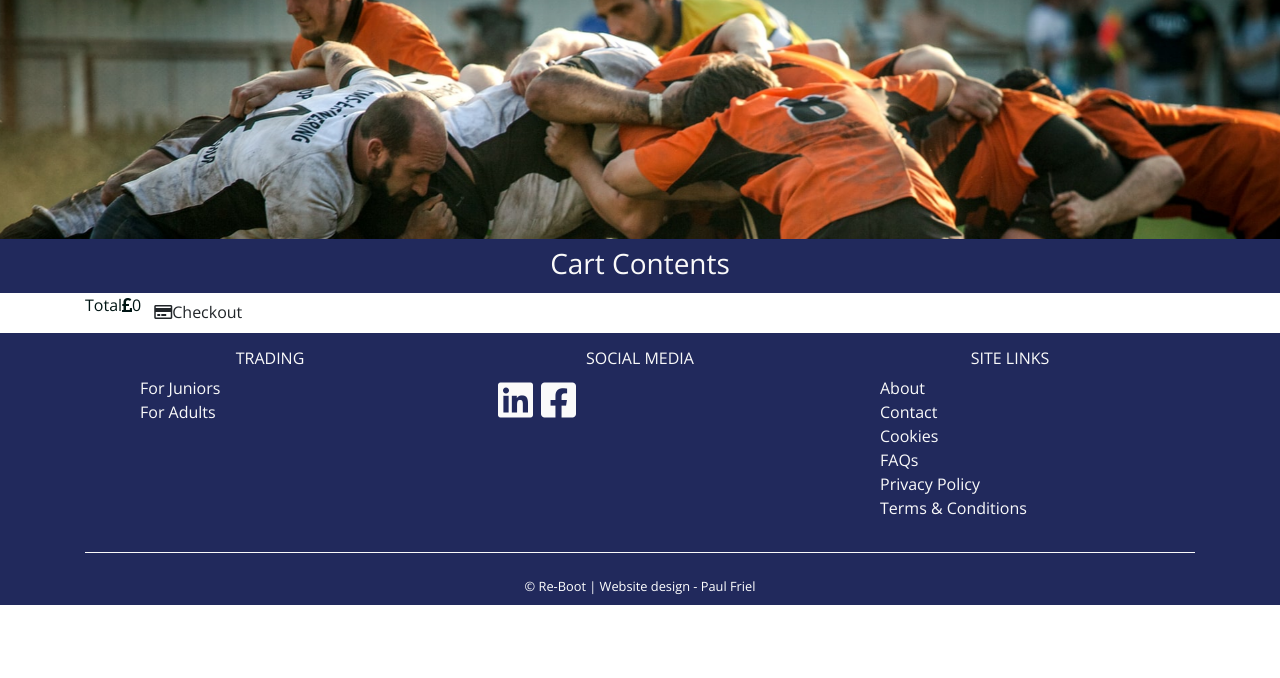
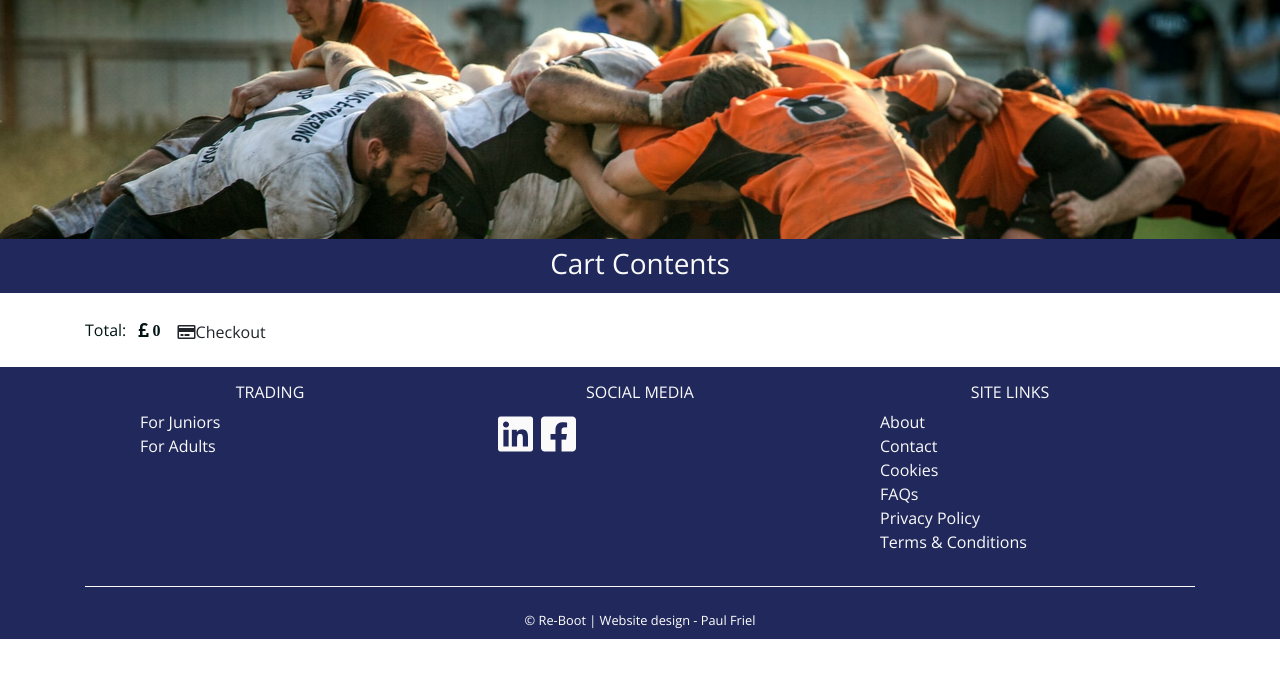
Before and after one commit to Spagettileg/reboot-pbf, a Django app: page /cart/ in a window 1280 px wide. Shown: the part 92-770 px from the top of the page. Run offline with Django 3.2, Linux system fonts and the light colour scheme; some libraries are stand-ins or nearby versions.

Commit message:
Product view reduced to image, customer, make, size and price only for improved UXD.

```diff
--- a/cart/templates/cart.html
+++ b/cart/templates/cart.html
@@ -3,22 +3,20 @@
 <div class="pt-2 pb-1 col-12 product-category text-center">
     <h3>Cart Contents</h3>
 </div>
-<div class="row row-flex">
+
+<div class="row row-cols-1 row-cols-md-4">
     {% for item in cart_items %}
     <!-- The for loop is looping over item in cart_items because we're only going to show what's currently in our cart. -->
-    <div class="col-xs-10 col-xs-offset-1 col-sm-offset-0 col-sm-6 col-md-4">
-
-        <div class="product-image" style="background-image: url('{{ MEDIA_URL }}{{ item.product.image }}'); height:200px; width:200px"></div>
-        <!-- item.product.image being used as we are only focused upon items in the cart -->
-        <div class="caption">
+    <div class="col mb-1">
+        <div class="panel-body">
+            <p><strong>{{ item.product.customer }}</strong></p>
+            <div class="product-image" style="background-image: url('{{ MEDIA_URL }}{{ item.product.image }}'); height:200px; width:200px"></div>
             <p><strong>Make: </strong>{{ item.product.make }}</p>
             <p><strong>Size: </strong>{{ item.product.size }}</p>
-            <p><strong>Colour: </strong>{{ item.product.colour }}</p>
-            <p><strong>Studs: </strong>{{ item.product.studs }}</p>
-            <p><strong>Quality: </strong>{{ item.product.quality }}</p>
-            <p><strong>Price: </strong><span class="fas fa-pound-sign"
-            aria-hidden="true"></span> {{ item.product.price }}</p>
-
+            <strong>
+                    <p><span class="fas fa-pound-sign"
+                        aria-hidden="true"></span>{{ item.product.price }}</p>
+                </strong>
             <form class="form-inline" method="post" action="{% url 'adjust_cart' item.id %}">
                 {% csrf_token %}
                 <div class="form-group">
@@ -36,18 +34,18 @@
                             aria-hidden="true"></span></button>
                 </form>
             </form>
+            <div class="pb-2"></div>
         </div>
     </div>
     {% endfor %}
 </div>
 
 <!-- User navigates from shopping cart to checkout upon clicking the checkout button -->
-<div class="container">
-<div class='row'>
-    <p>Total</p>
-    <p><span class="fas fa-pound-sign" aria-hidden="true"></span>{{ total }}</p>
-    <a href="{% url 'checkout' %}" class="btn info-btn" role="button"><span class="far fa-credit-card"
+<div class="pt-3 pb-3 container cart-contents-outer">
+    <div class="pt-1 cart-contents">
+        <span>Total: </span><i class="fas fa-pound-sign pl-2" aria-hidden="true"><span class="pl-1"></span>{{ total }}</i>
+        <a href="{% url 'checkout' %}" class="btn info-btn" role="button"><span class="far fa-credit-card"
             aria-hidden="true"></span>Checkout</a>
-</div>
+    </div>
 </div>
 {% endblock %}
```
